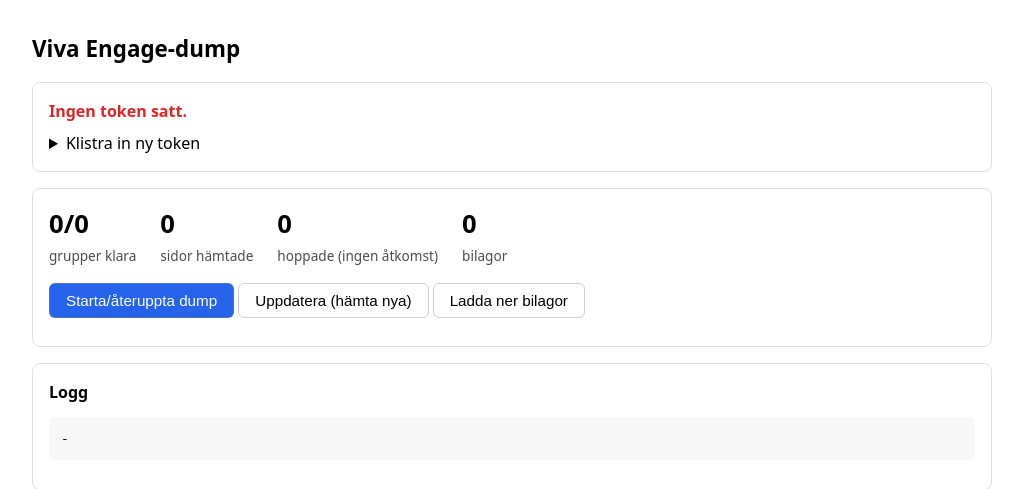
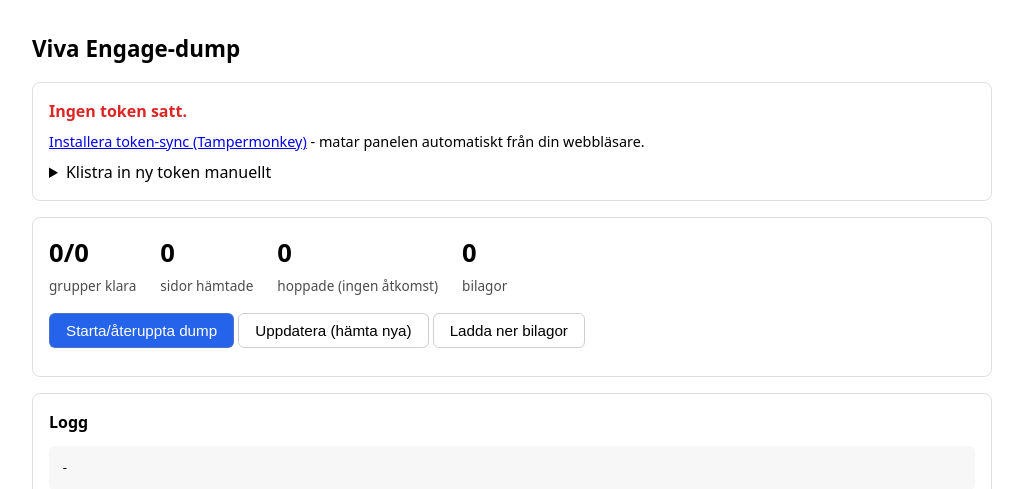
Before and after one commit to Armandur/viva-engage-rescue, a FastAPI app: page / in a window 1280 px wide. Shown: the top 489 px of the page, without its empty margins (128-1151 px from the left). Run offline with FastAPI, Linux system fonts and the light colour scheme; data that the repository does not hold is empty.

Commit message:
Servera userscript via panelen och fixa TemplateResponse-signatur
- /viva-token-sync.user.js serverar scriptet (Tampermonkey installerar direkt)
  och sätter PANEL/@connect till adressen panelen nåddes på
- installationslänk i panelen
- index(): använd nya TemplateResponse(request, name) - gamla signaturen gav
  500 (unhashable dict) i installerad Starlette-version

Co-Authored-By: Claude Opus 4.8 <noreply@anthropic.com>

```diff
--- a/app/main.py
+++ b/app/main.py
@@ -17,7 +17,7 @@ import time
 from pathlib import Path
 
 from fastapi import Body, FastAPI, Form, HTTPException
-from fastapi.responses import HTMLResponse, RedirectResponse
+from fastapi.responses import HTMLResponse, RedirectResponse, Response
 from fastapi.templating import Jinja2Templates
 from starlette.requests import Request
 
@@ -176,7 +176,20 @@ def _log_tail(kind: str, n: int = 25) -> str:
 
 @app.get("/", response_class=HTMLResponse)
 def index(request: Request):
-    return templates.TemplateResponse("index.html", {"request": request})
+    return templates.TemplateResponse(request, "index.html")
+
+
+@app.get("/viva-token-sync.user.js")
+def userscript(request: Request):
+    """Serverar userscriptet (Tampermonkey installerar direkt från .user.js).
+
+    PANEL och @connect sätts till den adress panelen nåddes på, så scriptet
+    pekar rätt oavsett host/port."""
+    src = (ROOT / "browser" / "viva-token-sync.user.js").read_text(encoding="utf-8")
+    base = str(request.base_url).rstrip("/")
+    src = src.replace('"http://ubuntu-ai:8050"', f'"{base}"')
+    src = src.replace("@connect      ubuntu-ai", f"@connect      {request.url.hostname}")
+    return Response(src, media_type="text/javascript; charset=utf-8")
 
 
 @app.get("/api/status")
--- a/app/templates/index.html
+++ b/app/templates/index.html
@@ -32,8 +32,12 @@
 
   <div class="card">
     <div id="token-line">Laddar...</div>
+    <div style="margin-top:.5rem; font-size:.9rem">
+      <a href="/viva-token-sync.user.js">Installera token-sync (Tampermonkey)</a>
+      - matar panelen automatiskt från din webbläsare.
+    </div>
     <details style="margin-top:.5rem">
-      <summary>Klistra in ny token</summary>
+      <summary>Klistra in ny token manuellt</summary>
       <form method="post" action="/token" style="margin-top:.5rem">
         <textarea name="token" rows="4" placeholder="Klistra in bearer-token (utan 'Bearer ')"></textarea>
         <button type="submit" style="margin-top:.5rem">Spara token</button>
```
